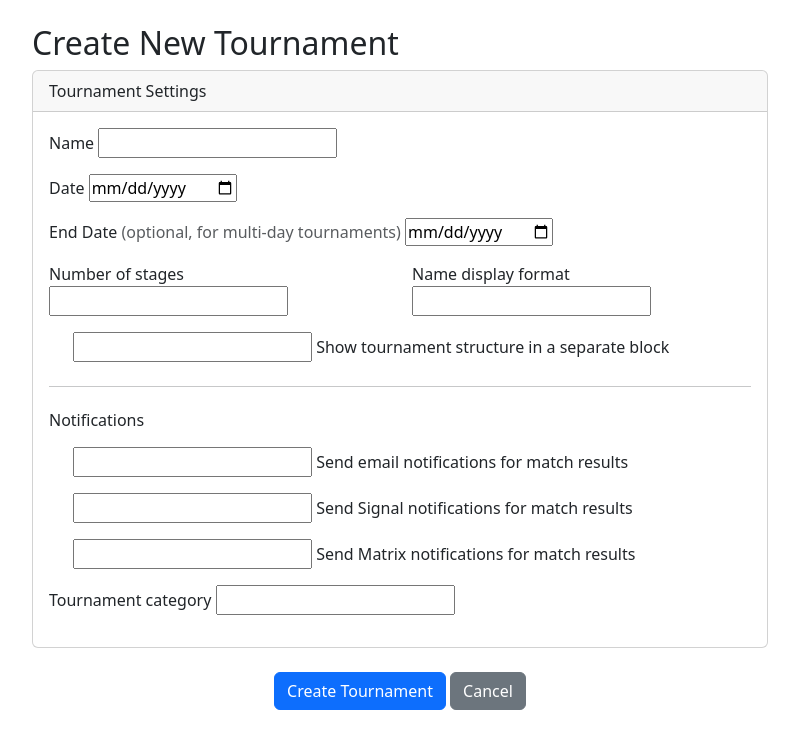
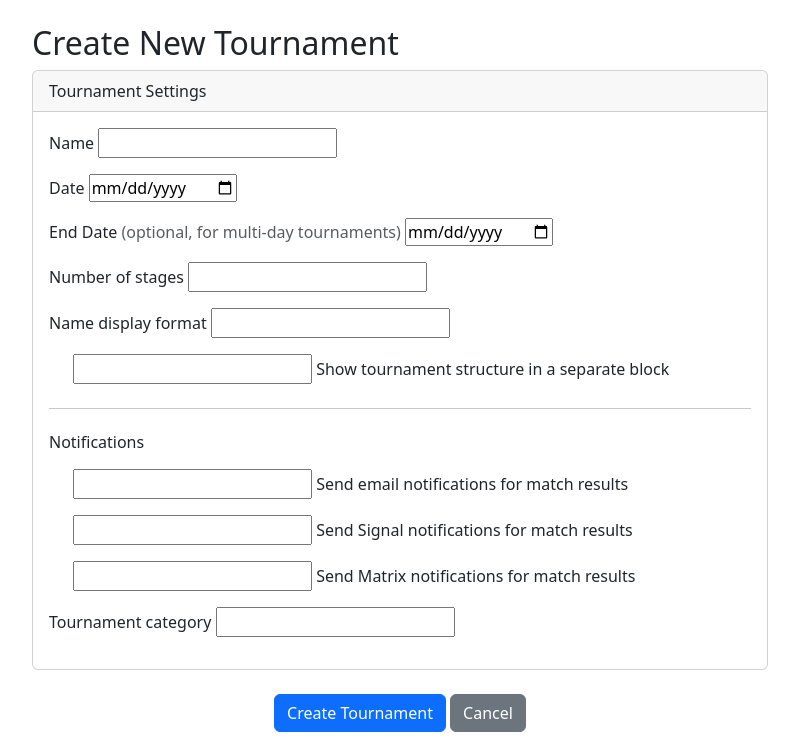
Before and after one commit to wilenius/ddc, a Django app: template tournament_creator/templates/tournament_creator/tournament_create.html in a window 1280 px wide. Shown: the part 56-800 px from the top of the page, without its empty margins (240-1039 px from the left). Run offline with Django 5.2, Linux system fonts and the light colour scheme; the template is opened without the code that fills it: most values are stand-ins (such as "Sample title", 1, 10 or a date in 2020); form fields are guessed from the names that the template uses.

Commit message:
Fix alignment issues in tournament creation form
Align all form elements to the left edge for visual consistency.

Changes:
- Stack Stages and Player Names vertically instead of side-by-side
  to maintain consistent left alignment with other fields
- Wrap checkboxes in proper mb-3 containers to align with other fields
- Keep form-check styling for proper checkbox appearance but remove
  the indent by nesting it within mb-3 div

All form elements now align perfectly on the left edge, creating a
clean vertical rhythm without any visual indentation breaks.

🤖 Generated with [Claude Code](https://claude.com/claude-code)

Co-Authored-By: Claude <noreply@anthropic.com>

```diff
--- a/tournament_creator/templates/tournament_creator/tournament_create.html
+++ b/tournament_creator/templates/tournament_creator/tournament_create.html
@@ -41,26 +41,27 @@
                         {% if form.end_date.errors %}<div class="invalid-feedback d-block">{{ form.end_date.errors|join:", " }}</div>{% endif %}
                     </div>
 
-                    <div class="row mb-3">
-                        <div class="col-md-6">
+                    <div class="mb-3">
                         {{ form.number_of_stages.label_tag }}
                         {{ form.number_of_stages }}
                         {% if form.number_of_stages.errors %}<div class="invalid-feedback d-block">{{ form.number_of_stages.errors|join:", " }}</div>{% endif %}
                         {% if form.number_of_stages.help_text %}<small class="form-text text-muted">{{ form.number_of_stages.help_text }}</small>{% endif %}
                     </div>
-                        <div class="col-md-6">
+
+                    <div class="mb-3">
                         {{ form.name_display_format.label_tag }}
                         {{ form.name_display_format }}
                         {% if form.name_display_format.errors %}<div class="invalid-feedback d-block">{{ form.name_display_format.errors|join:", " }}</div>{% endif %}
                         {% if form.name_display_format.help_text %}<small class="form-text text-muted">{{ form.name_display_format.help_text }}</small>{% endif %}
                     </div>
-                    </div>
 
-                    <div class="mb-3 form-check">
+                    <div class="mb-3">
+                        <div class="form-check">
                             {{ form.show_structure }}
                             <label class="form-check-label" for="{{ form.show_structure.id_for_label }}">
                                 Show tournament structure in a separate block
                             </label>
+                        </div>
                         {% if form.show_structure.errors %}<div class="invalid-feedback d-block">{{ form.show_structure.errors|join:", " }}</div>{% endif %}
                     </div>
 
@@ -68,11 +69,13 @@
 
                     <h6 class="mb-3">Notifications</h6>
 
-                    <div class="mb-3 form-check">
+                    <div class="mb-3">
+                        <div class="form-check">
                             {{ form.notify_by_email }}
                             <label class="form-check-label" for="{{ form.notify_by_email.id_for_label }}">
                                 Send email notifications for match results
                             </label>
+                        </div>
                         <div id="warning_notify_by_email" class="alert alert-warning mt-1" style="display: none;">
                             The 'email' notification backend is not active globally. No emails will be sent until an admin activates it.
                         </div>
@@ -80,11 +83,13 @@
                         {% if form.notify_by_email.errors %}<div class="invalid-feedback d-block">{{ form.notify_by_email.errors|join:", " }}</div>{% endif %}
                     </div>
 
-                    <div class="mb-3 form-check">
+                    <div class="mb-3">
+                        <div class="form-check">
                             {{ form.notify_by_signal }}
                             <label class="form-check-label" for="{{ form.notify_by_signal.id_for_label }}">
                                 Send Signal notifications for match results
                             </label>
+                        </div>
                         <div id="warning_notify_by_signal" class="alert alert-warning mt-1" style="display: none;">
                             The 'Signal' notification backend is not active globally. No Signal messages will be sent until an admin activates it.
                         </div>
@@ -92,11 +97,13 @@
                         {% if form.notify_by_signal.errors %}<div class="invalid-feedback d-block">{{ form.notify_by_signal.errors|join:", " }}</div>{% endif %}
                     </div>
 
-                    <div class="mb-3 form-check">
+                    <div class="mb-3">
+                        <div class="form-check">
                             {{ form.notify_by_matrix }}
                             <label class="form-check-label" for="{{ form.notify_by_matrix.id_for_label }}">
                                 Send Matrix notifications for match results
                             </label>
+                        </div>
                         <div id="warning_notify_by_matrix" class="alert alert-warning mt-1" style="display: none;">
                             The 'Matrix' notification backend is not active globally. No Matrix messages will be sent until an admin activates it.
                         </div>
```
Lines whose indentation alone changed are shown as unchanged.
